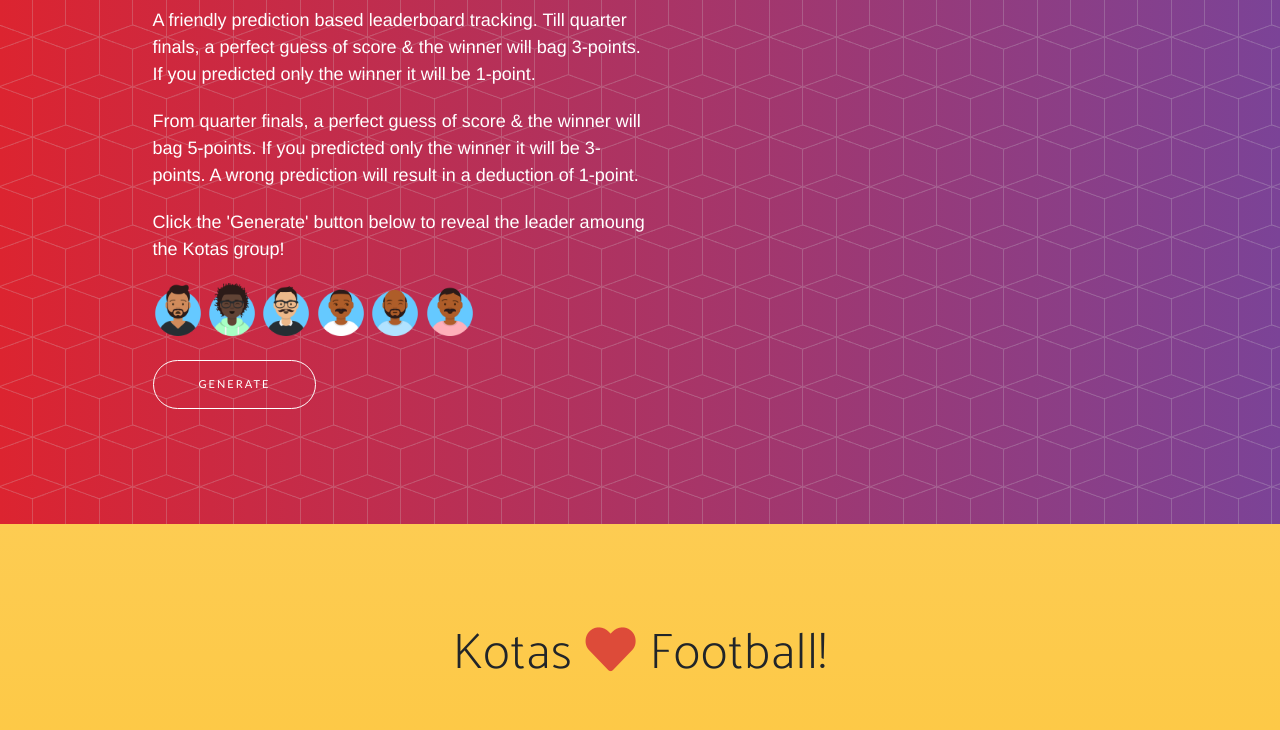
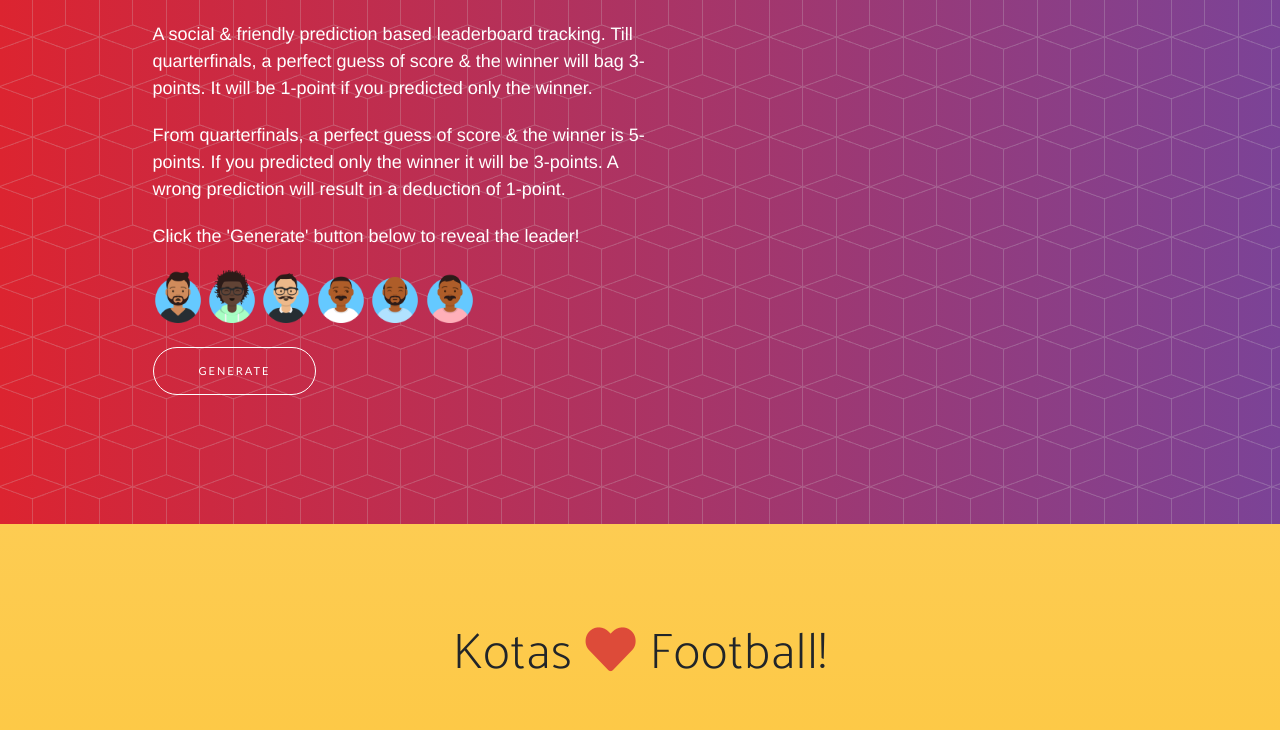
Before and after one commit to anoobbacker/leaderboard-html-css-js, a plain HTML site: page index.html in a window 1280 px wide. Shown: the part 276-1006 px from the top of the page. Drawn offline with Linux system fonts and the light colour scheme; a web font is replaced by a local one.

Commit message:
Minor changes

```diff
--- a/index.html
+++ b/index.html
@@ -52,11 +52,11 @@
         <div class="col-lg-7 my-auto">
           <div class="header-content h-100 mx-auto">
             <h1 class="mb-5">Kotas World Cup 2018 Prediction Leaderboard.</h1>
-            <p>A friendly prediction based leaderboard tracking. Till quarter finals, a perfect guess of score &amp; the winner
-              will bag 3-points. If you predicted only the winner it will be 1-point.</p>
-            <p>From quarter finals, a perfect guess of score &amp; the winner will bag 5-points. If you predicted only the winner
-              it will be 3-points. A wrong prediction will result in a deduction of 1-point.</p>
-            <p>Click the 'Generate' button below to reveal the leader amoung the Kotas group!</p>
+            <p>A social & friendly prediction based leaderboard tracking. Till quarterfinals, a perfect guess of score &amp;
+              the winner will bag 3-points. It will be 1-point if you predicted only the winner.</p>
+            <p>From quarterfinals, a perfect guess of score &amp; the winner is 5-points. If you predicted only the winner it
+              will be 3-points. A wrong prediction will result in a deduction of 1-point. </p>
+            <p>Click the 'Generate' button below to reveal the leader!</p>
             <div class="screen">
               <img src="./img/Anoob.png" class="img-fluid" alt="" width="50" />
               <img src="./img/Baiju.png" class="img-fluid" alt="" width="50" />
--- a/js/bet.js
+++ b/js/bet.js
@@ -567,11 +567,11 @@ function createLeaderBoard1(leaderboard,
 
     var tpoint1 = document.createElement('td');
     tpoint1.innerHTML = leaderboard[pName] +
-      "<div style=\"font-size: 0.8em\">(Winning Score Matches: " +
+      "<div style=\"font-size: 0.8em\">(Predicted Score Matches: " +
       leaderboardPredictScorePlusWinnerGameCount[pName] +
-      ", Winning Matches: " +
+      ", Predicted Win Matches: " +
       leaderboardPredictWinnerGameCount[pName] +
-      ", Lost Matches: " +
+      ", Predicted Fail Matches: " +
       leaderboardPredictLossesGameCount[pName] +
       ")</div>";
 
```
